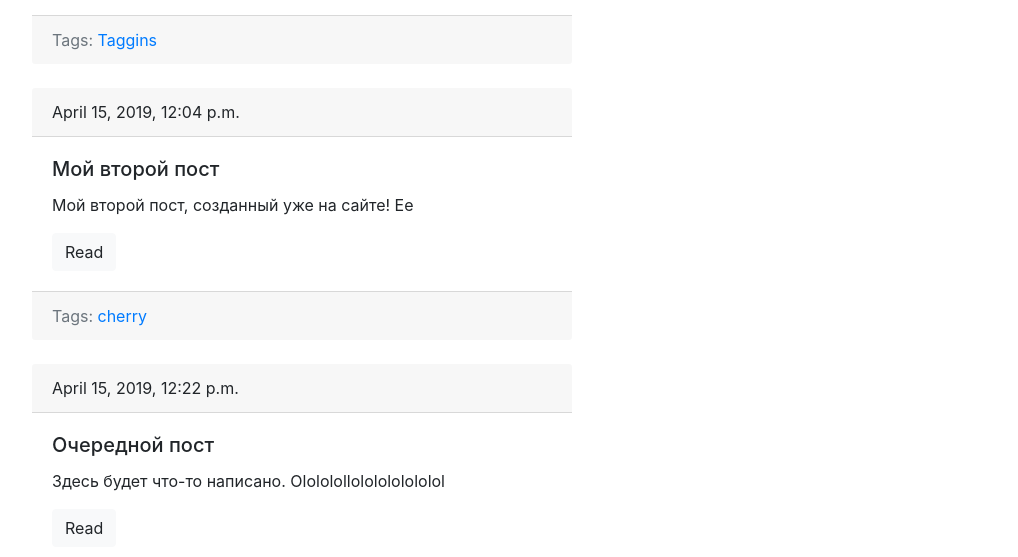
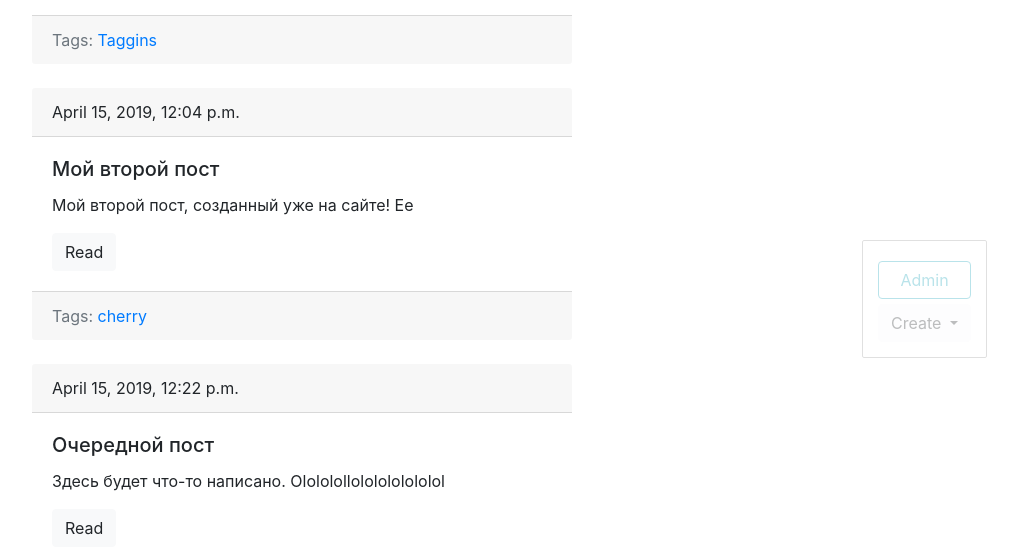
Before and after one commit to Corteziwe/firstsite-django, a Django app: page /blog/ in a window 1280 px wide. Shown: the part 412-969 px from the top of the page, without its empty margins (243-1261 px from the left). Run offline with Django 3.2, Linux system fonts and the light colour scheme; data comes from the database, SQL or seed files in the repository; both versions use the stored data as it was after the commit; some libraries are stand-ins or nearby versions.

Commit message:
Admin panel wih CSS

```diff
--- a/locallibrary/blog/templates/blog/base_blog.html
+++ b/locallibrary/blog/templates/blog/base_blog.html
@@ -1 +1,16 @@
 {% extends 'base.html' %}
+
+{% block admin-panel %}
+	<div class="btn-group">
+		<button type="button" class="btn btn-light dropdown-toggle" data-toggle="dropdown" aria-haspopup="true" aria-expanded="false">
+			Create
+		</button>
+		<div class="dropdown-menu">
+			<a class="dropdown-item" href="{% url 'post_create_url' %}">Post</a>
+			<a class="dropdown-item" href="{% url 'tag_create_url' %}">Tag</a>
+		</div>
+	</div>
+
+	<a href="{{ admin_object.get_update_url }}" class="btn btn-light edit" style="{% if detail %} display: block; {% endif %}">Edit</a>
+	<a href="{{ admin_object.get_delete_url }}" class="btn btn-danger delete" style="{% if detail %} display: block; {% endif %}">Delete</a>
+{% endblock %}
--- a/locallibrary/blog/utils.py
+++ b/locallibrary/blog/utils.py
@@ -9,7 +9,7 @@ class ObjectDetailMixin:
 
 	def get(self, request, slug):
 		obj = get_object_or_404(self.model, slug__iexact=slug)
-		return render(request, self.template, context={self.model.__name__.lower() : obj})
+		return render(request, self.template, context={self.model.__name__.lower() : obj, 'admin_object' : obj, 'detail' : True})
 
 
 class ObjectCreateMixin():
--- a/locallibrary/locallibrary/settings.py
+++ b/locallibrary/locallibrary/settings.py
@@ -120,3 +120,6 @@ USE_TZ = True
 # https://docs.djangoproject.com/en/2.2/howto/static-files/
 
 STATIC_URL = '/static/'
+STATICFILES_DIRS = [
+    os.path.join(BASE_DIR, 'static')
+]
--- /dev/null
+++ b/locallibrary/static/css/styles.css
@@ -0,0 +1,23 @@
+.admin-panel {
+	border: 1px solid #999;
+	border-radius: 2px;
+	position: fixed;
+	right: 50px;
+	bottom: 30px;
+	opacity: 0.3;
+	padding: 15px;
+
+}
+
+.admin-panel a {
+	display: block;
+	margin: 5px 0;
+}
+
+.admin-panel:hover {
+	opacity: 1;
+}
+
+a.edit, a.delete {
+	display: none;
+}
--- a/locallibrary/templates/base.html
+++ b/locallibrary/templates/base.html
@@ -1,8 +1,15 @@
+{% load static %}
 <!DOCTYPE html>
 <html lang="en">
 <head>
 	<meta charset="UTF-8">
+	<script src="https://code.jquery.com/jquery-3.3.1.slim.min.js" integrity="sha384-q8i/X+965DzO0rT7abK41JStQIAqVgRVzpbzo5smXKp4YfRvH+8abtTE1Pi6jizo" crossorigin="anonymous"></script>
+	<script src="https://cdnjs.cloudflare.com/ajax/libs/popper.js/1.14.7/umd/popper.min.js" integrity="sha384-UO2eT0CpHqdSJQ6hJty5KVphtPhzWj9WO1clHTMGa3JDZwrnQq4sF86dIHNDz0W1" crossorigin="anonymous">
+	</script>
+	<script src="https://stackpath.bootstrapcdn.com/bootstrap/4.3.1/js/bootstrap.min.js" integrity="sha384-JjSmVgyd0p3pXB1rRibZUAYoIIy6OrQ6VrjIEaFf/nJGzIxFDsf4x0xIM+B07jRM" crossorigin="anonymous">
+	</script>
 	<link rel="stylesheet" href="https://stackpath.bootstrapcdn.com/bootstrap/4.3.1/css/bootstrap.min.css" integrity="sha384-ggOyR0iXCbMQv3Xipma34MD+dH/1fQ784/j6cY/iJTQUOhcWr7x9JvoRxT2MZw1T" crossorigin="anonymous">
+	<link rel="stylesheet" href="{% static 'css/styles.css' %}">
 	<title>
 		{% block title %}
 			Blog Engine
@@ -44,5 +51,10 @@
 			</div>
 		</div>
 	</div>
+
+	<div class="admin-panel allign-items-center">
+		<a href="/admin" class="btn btn-outline-info">Admin</a>
+		{% block admin-panel %}{% endblock %}
+	</div>
 </body>
 </html>
```
Also changed, not shown: locallibrary/db.sqlite3.
